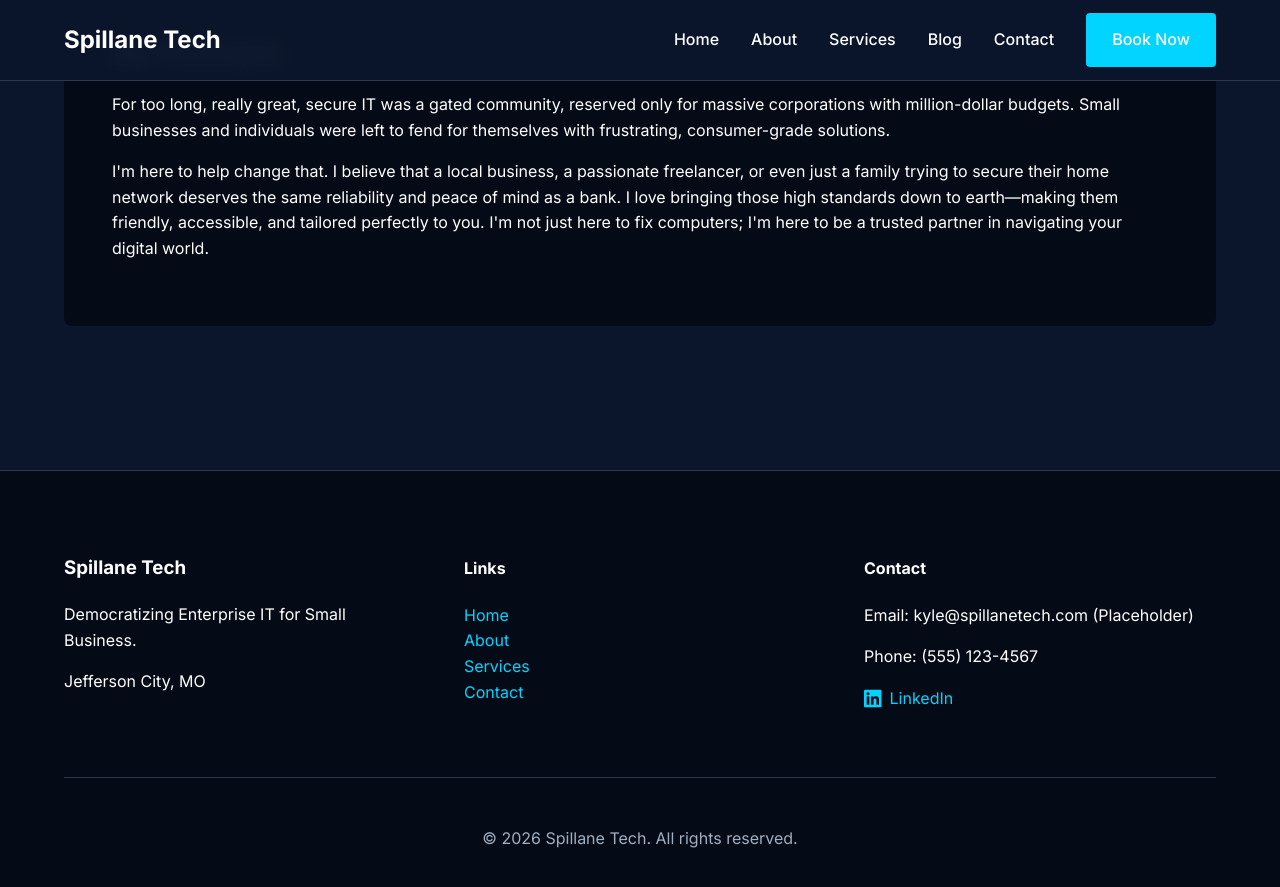
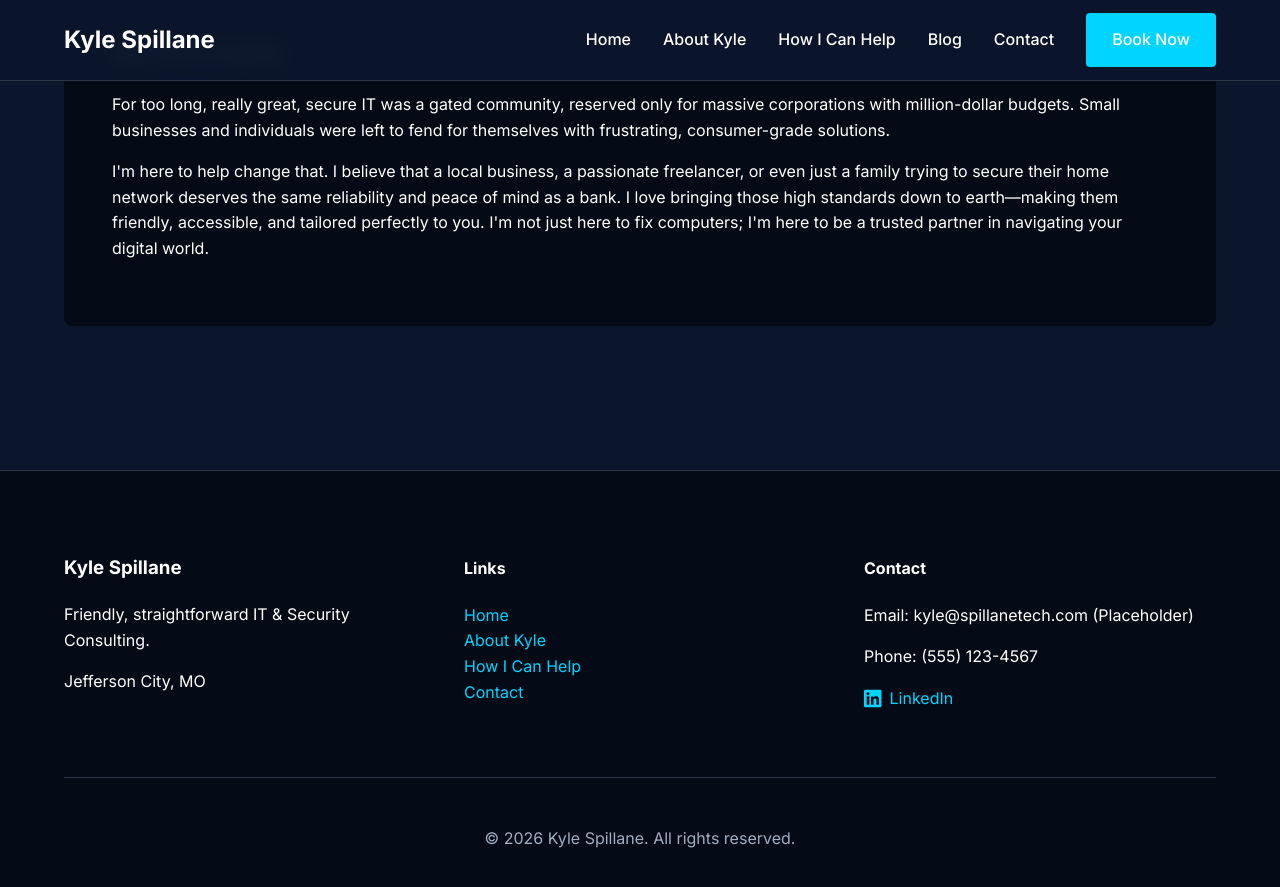
Before and after one commit to kspillane/Spillanetech-website, a Jekyll site: the page built from about.md, in a window 1280 px wide and 900 px high, scrolled down 1143 px. Shown: the top 887 px of the window. Built offline with Jekyll 4.4.1, drawn with Linux system fonts in a browser that asks for light colours; nearby versions of some CDN libraries; a script that is not in the unit is left out.

Commit message:
refactor: rebrand site to personal identity and update layout elements and badge sizing

```diff
--- a/_config.yml
+++ b/_config.yml
@@ -1,5 +1,5 @@
-title: Spillane Tech
-description: Democratizing Enterprise IT for Small Business.
+title: Kyle Spillane
+description: Friendly, straightforward tech solutions tailored to your unique needs.
 baseurl: ""
 url: ""
 
--- a/_includes/footer.html
+++ b/_includes/footer.html
@@ -2,8 +2,8 @@
     <div class="container">
         <div class="footer-grid">
             <div>
-                <h3>Spillane Tech</h3>
-                <p>Democratizing Enterprise IT for Small Business.</p>
+                <h3>Kyle Spillane</h3>
+                <p>Friendly, straightforward IT & Security Consulting.</p>
                 <p>Jefferson City, MO</p>
             </div>
 
@@ -11,8 +11,8 @@
                 <h4>Links</h4>
                 <ul style="list-style: none; padding: 0;">
                     <li><a href="{{ '/' | relative_url }}">Home</a></li>
-                    <li><a href="{{ '/about.html' | relative_url }}">About</a></li>
-                    <li><a href="{{ '/services.html' | relative_url }}">Services</a></li>
+                    <li><a href="{{ '/about.html' | relative_url }}">About Kyle</a></li>
+                    <li><a href="{{ '/services.html' | relative_url }}">How I Can Help</a></li>
                     <li><a href="{{ '/contact.html' | relative_url }}">Contact</a></li>
                 </ul>
             </div>
@@ -31,7 +31,7 @@
         </div>
 
         <div class="footer-copy">
-            <p>&copy; {{ 'now' | date: "%Y" }} Spillane Tech. All rights reserved.</p>
+            <p>&copy; {{ 'now' | date: "%Y" }} Kyle Spillane. All rights reserved.</p>
         </div>
     </div>
 </footer>
--- a/_includes/header.html
+++ b/_includes/header.html
@@ -14,13 +14,13 @@
     }
   }" :class="{ 'hidden': !visible }">
     <div class="container nav-container">
-        <a href="{{ '/' | relative_url }}" class="logo">Spillane Tech</a>
+        <a href="{{ '/' | relative_url }}" class="logo">Kyle Spillane</a>
 
         <nav class="main-nav">
             <ul>
                 <li><a href="{{ '/' | relative_url }}">Home</a></li>
-                <li><a href="{{ '/about.html' | relative_url }}">About</a></li>
-                <li><a href="{{ '/services.html' | relative_url }}">Services</a></li>
+                <li><a href="{{ '/about.html' | relative_url }}">About Kyle</a></li>
+                <li><a href="{{ '/services.html' | relative_url }}">How I Can Help</a></li>
                 <li><a href="{{ '/blog.html' | relative_url }}">Blog</a></li>
                 <li><a href="{{ '/contact.html' | relative_url }}">Contact</a></li>
                 <li><a href="#" class="btn">Book Now</a></li>
--- a/about.md
+++ b/about.md
@@ -26,24 +26,24 @@ title: About Me
       <h2 style="text-align: center; margin-bottom: 2rem;">Industry Certifications <span class="text-muted" style="font-size: 0.6em; font-weight: normal;">(click to verify)</span></h2>
       <div style="display: flex; flex-wrap: wrap; gap: 1.5rem; justify-content: center; align-items: flex-start;">
         <!-- Original CISSP -->
-        <div data-iframe-width="220" data-iframe-height="270" data-share-badge-id="bdc9bd05-0e7b-434c-9dad-6c7cef11293c" data-share-badge-host="https://www.credly.com"></div>
+        <div data-iframe-width="150" data-iframe-height="270" data-share-badge-id="bdc9bd05-0e7b-434c-9dad-6c7cef11293c" data-share-badge-host="https://www.credly.com"></div>
         <!-- First Batch -->
-        <div data-iframe-width="220" data-iframe-height="270" data-share-badge-id="e9fd70ba-2029-4199-8e76-a9a9e646064b" data-share-badge-host="https://www.credly.com"></div>
-        <div data-iframe-width="220" data-iframe-height="270" data-share-badge-id="8cdbddd3-0d24-42a5-92a2-50e1c11c4845" data-share-badge-host="https://www.credly.com"></div>
-        <div data-iframe-width="220" data-iframe-height="270" data-share-badge-id="e94e5e59-5447-4505-bd76-ad5c01eb6dc7" data-share-badge-host="https://www.credly.com"></div>
-        <div data-iframe-width="220" data-iframe-height="270" data-share-badge-id="41f3498d-c34d-4aca-9351-d1ea12322790" data-share-badge-host="https://www.credly.com"></div>
-        <div data-iframe-width="220" data-iframe-height="270" data-share-badge-id="1281d637-a5d3-4a25-80e1-3b5b53641305" data-share-badge-host="https://www.credly.com"></div>
-        <div data-iframe-width="220" data-iframe-height="270" data-share-badge-id="d0e63ab4-d54a-4597-bc4a-53a2493f1542" data-share-badge-host="https://www.credly.com"></div>
+        <div data-iframe-width="150" data-iframe-height="270" data-share-badge-id="e9fd70ba-2029-4199-8e76-a9a9e646064b" data-share-badge-host="https://www.credly.com"></div>
+        <div data-iframe-width="150" data-iframe-height="270" data-share-badge-id="8cdbddd3-0d24-42a5-92a2-50e1c11c4845" data-share-badge-host="https://www.credly.com"></div>
+        <div data-iframe-width="150" data-iframe-height="270" data-share-badge-id="e94e5e59-5447-4505-bd76-ad5c01eb6dc7" data-share-badge-host="https://www.credly.com"></div>
+        <div data-iframe-width="150" data-iframe-height="270" data-share-badge-id="41f3498d-c34d-4aca-9351-d1ea12322790" data-share-badge-host="https://www.credly.com"></div>
+        <div data-iframe-width="150" data-iframe-height="270" data-share-badge-id="1281d637-a5d3-4a25-80e1-3b5b53641305" data-share-badge-host="https://www.credly.com"></div>
+        <div data-iframe-width="150" data-iframe-height="270" data-share-badge-id="d0e63ab4-d54a-4597-bc4a-53a2493f1542" data-share-badge-host="https://www.credly.com"></div>
         <!-- Second Batch (New) -->
-        <div data-iframe-width="220" data-iframe-height="270" data-share-badge-id="747d700b-e7bc-415d-90e7-458d7302d16d" data-share-badge-host="https://www.credly.com"></div>
-        <div data-iframe-width="220" data-iframe-height="270" data-share-badge-id="a432b9f5-cb11-4420-9887-509edca1028c" data-share-badge-host="https://www.credly.com"></div>
-        <div data-iframe-width="220" data-iframe-height="270" data-share-badge-id="c054ac8a-0f18-492d-8362-e5300d790f7b" data-share-badge-host="https://www.credly.com"></div>
-        <div data-iframe-width="220" data-iframe-height="270" data-share-badge-id="750e9bb4-5fab-4600-98f2-0ee46c5dded0" data-share-badge-host="https://www.credly.com"></div>
-        <div data-iframe-width="220" data-iframe-height="270" data-share-badge-id="257969d9-bac7-4974-8b53-8372fbbee626" data-share-badge-host="https://www.credly.com"></div>
-        <div data-iframe-width="220" data-iframe-height="270" data-share-badge-id="acdd3a7a-a951-4970-af40-5bf2ff2990a9" data-share-badge-host="https://www.credly.com"></div>
+        <div data-iframe-width="150" data-iframe-height="270" data-share-badge-id="747d700b-e7bc-415d-90e7-458d7302d16d" data-share-badge-host="https://www.credly.com"></div>
+        <div data-iframe-width="150" data-iframe-height="270" data-share-badge-id="a432b9f5-cb11-4420-9887-509edca1028c" data-share-badge-host="https://www.credly.com"></div>
+        <div data-iframe-width="150" data-iframe-height="270" data-share-badge-id="c054ac8a-0f18-492d-8362-e5300d790f7b" data-share-badge-host="https://www.credly.com"></div>
+        <div data-iframe-width="150" data-iframe-height="270" data-share-badge-id="750e9bb4-5fab-4600-98f2-0ee46c5dded0" data-share-badge-host="https://www.credly.com"></div>
+        <div data-iframe-width="150" data-iframe-height="270" data-share-badge-id="257969d9-bac7-4974-8b53-8372fbbee626" data-share-badge-host="https://www.credly.com"></div>
+        <div data-iframe-width="150" data-iframe-height="270" data-share-badge-id="acdd3a7a-a951-4970-af40-5bf2ff2990a9" data-share-badge-host="https://www.credly.com"></div>
         <!-- Third Batch (Newer) -->
-        <div data-iframe-width="220" data-iframe-height="270" data-share-badge-id="fb8d0016-9a84-4202-bc6a-b77168859a54" data-share-badge-host="https://www.credly.com"></div>
-        <div data-iframe-width="220" data-iframe-height="270" data-share-badge-id="44a8a6fb-3102-4381-a6a5-ab39c40a616c" data-share-badge-host="https://www.credly.com"></div>
+        <div data-iframe-width="150" data-iframe-height="270" data-share-badge-id="fb8d0016-9a84-4202-bc6a-b77168859a54" data-share-badge-host="https://www.credly.com"></div>
+        <div data-iframe-width="150" data-iframe-height="270" data-share-badge-id="44a8a6fb-3102-4381-a6a5-ab39c40a616c" data-share-badge-host="https://www.credly.com"></div>
         <script type="text/javascript" async src="//cdn.credly.com/assets/utilities/embed.js"></script>
       </div>
     </div>
```
Also changed, not shown: blog.md (+1 -0 lines), services.md (+2 -2 lines).
